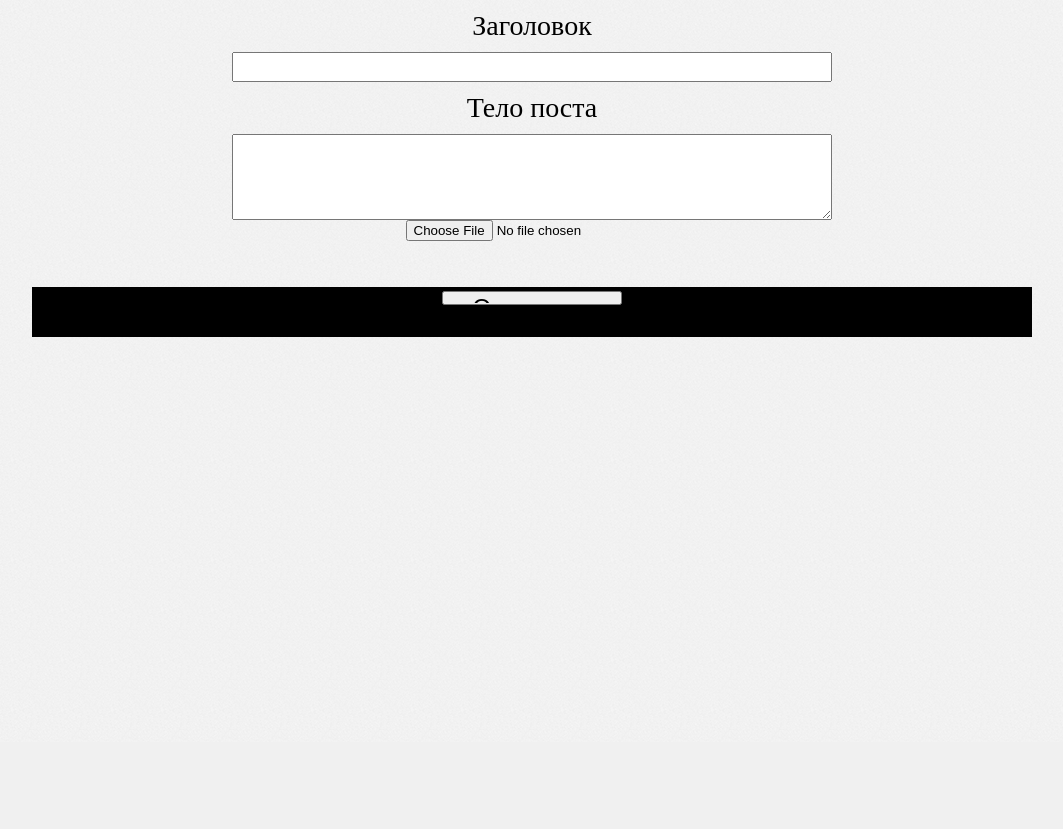
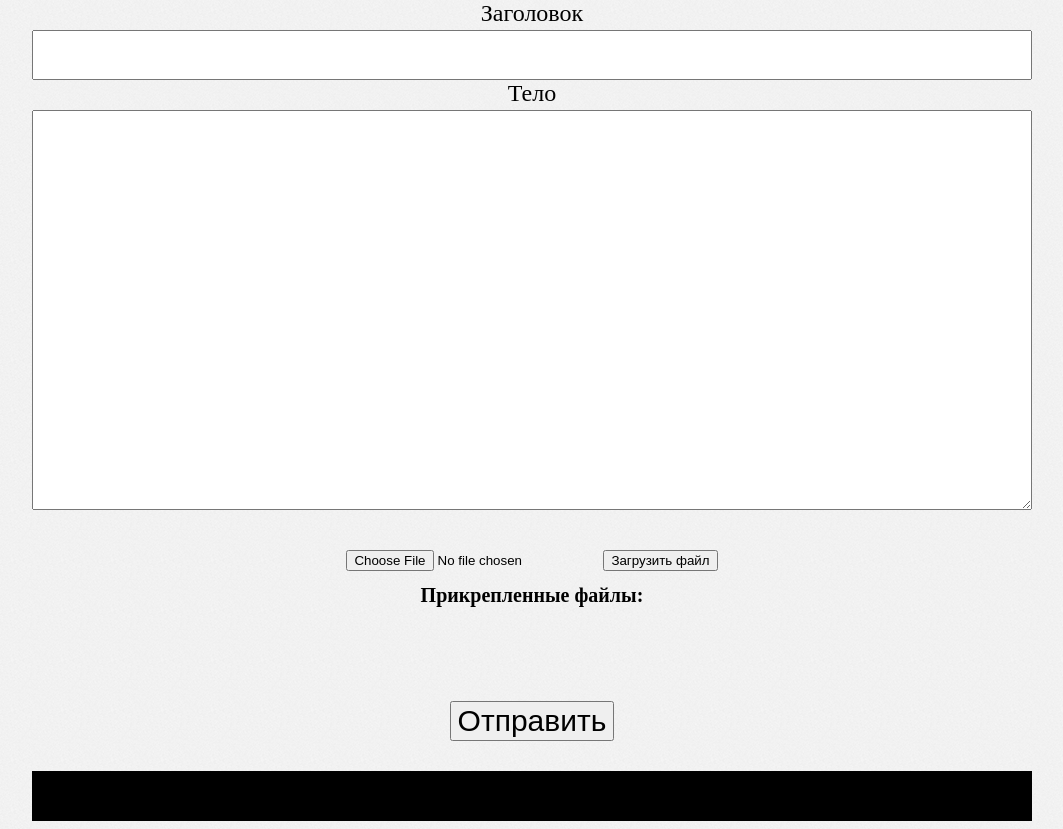
Before and after one commit to htorianik/pyiboard, a Flask app: template templates/post_constructor.html in a window 1280 px wide. Shown: the part 58-887 px from the top of the page, without its empty margins (108-1171 px from the left). Before the commit the page ends 395 px from the top, so only its background shows below. Run offline with Flask 2, Linux system fonts and the light colour scheme; the template is opened without the code that fills it, so the values that code supplies are empty; some web fonts are replaced.

Commit message:
update post constructor

```diff
--- a/resources/public/scripts/post_constructor.js
+++ b/resources/public/scripts/post_constructor.js
@@ -1,33 +1,59 @@
+var files_to_attach = [];
+var uploaded_files = undefined;
+
+const updateUploadedFiles = () => {
+    markup_to_append = "";
+    for(var i = 0; i < files_to_attach.length; i++)
+    {
+        uploaded_file = files_to_attach[i];
+        markup_to_append += `
+        <div class=\'uploaded-file\'>
+            <div class=\'uploaded-file-preview\'>
+                <a href=\'${uploaded_file.file_path}\'><img src=\'${uploaded_file.preview_path}\'></a>
+            </div>
+            <div></div>
+            <div class=\'uploaded-file-info\'>
+                ${uploaded_file.id}.${uploaded_file.ext} (${uploaded_file.info})
+                <input class='delete-btn' type='button' value='Удалить' onclick='delete_file(${uploaded_file.id})'>
+            </div>
+        </div>
+        `
+    }
+    uploaded_files.innerHTML = markup_to_append;
+}
+
+const delete_file = (id) => {
+    element = files_to_attach.find(val => val.id == id);
+    files_to_attach.splice(files_to_attach.indexOf(element), 1);
+    updateUploadedFiles()
+}
+
 window.addEventListener('load', () => {
 
-    const chosen_files = document.getElementById('chosen-files');
-    var files_to_attach = []
+    var chosen_files = document.getElementById('chosen-files');
+    var upload_btn = document.getElementById('upload-btn');
+    var file_input = document.getElementById('file-input');
+    uploaded_files = document.getElementById('uploaded-files');
 
     document.getElementById('submit-button').addEventListener('click', ()=>{
+        const parent_post_id = get_query_arg('parent_post_id');
+        const head = document.getElementById('head-input').value;
+        const body = document.getElementById('body-input').value.replace (/[\n\r]/g, 'u[nl]').replace (/\s{2,}/g, 'u[nl]')
 
-        const parent_post_id = get_query_arg('parent_post_id');
-        const head = document.getElementById('head-field').value;
-        const body = document.getElementById('body-field').value.replace (/[\n\r]/g, 'u[nl]').replace (/\s{2,}/g, 'u[nl]')
+        ids_to_attach = files_to_attach.map(file => file.id)
 
         if(parent_post_id == -1) {
             document.location.href = get_board_determinate_suffix() +
-                `/make_thread_post?head=${head}&body=${body}&files=[${files_to_attach}]`;
+                `/make_thread_post?head=${head}&body=${body}&files=[${ids_to_attach}]`;
         } else {
             document.location.href = get_board_determinate_suffix() +
-               `/make_post?head=${head}&body=${body}&parent_post_id=${parent_post_id}&files=[${files_to_attach}]`;
+               `/make_post?head=${head}&body=${body}&parent_post_id=${parent_post_id}&files=[${ids_to_attach}]`;
         }
-
     });
 
     const uploadFile = (file) => {
-
         var data = new FormData();
         data.append('file', file);
-
-        url_suffix = '';
-        content_type = '';
-        ext = file.name.split('.')[file.name.split('.').length - 1];
-
         fetch(`${get_board_determinate_suffix()}/upload`, {
             method: 'POST',
             body: data
@@ -37,15 +63,14 @@ window.addEventListener('load', () => {
             res => {
                 if(res["Response"] == "OK")
                 {
-                    chosen_files.innerHTML += `<img class='file' src='${res["filename"]}'>`;
-                    files_to_attach.push(res["id"]);
-                    console.log(files_to_attach)
+                    files_to_attach.push(res.file);
+                    updateUploadedFiles();
                 }
             }
         )
     }
 
-    document.getElementById('file-field').addEventListener('change', ()=>{
-        uploadFile(document.getElementById('file-field').files[0]);
+    upload_btn.addEventListener('click', () => {
+        uploadFile(file_input.files[0]);
     });
 });
--- a/resources/public/styles/constructor.css
+++ /dev/null
@@ -1,40 +0,0 @@
-.creating-form {
-    position: relative;
-    text-align: center;
-    width: 60%;
-    display: block;
-    margin: auto;
-}
-
-.body-field {
-    width: 100%;
-    display: block;
-    margin: auto;
-    height: 30%;
-    font-size: 18px;
-}
-
-.head-field {
-    width: 100%;
-    font-size: 24px;
-    height: 30px;
-}
-
-.submit-button {
-    margin-top: 30px;
-    width: 30%;
-    font-size: 24px;
-    height: 5%;
-}
-
-.field-title {
-    font-size: 28px;
-    padding: 10px;
-}
-
-.files-area {
-    margin-left: 20px;
-    margin-top: 20px;
-    width: 40%;
-    background-color: grey;
-}
--- a/resources/public/styles/fonts.css
+++ b/resources/public/styles/fonts.css
@@ -2,26 +2,26 @@
     font-family: "Proxima Nova";
     font-style: normal;
     font-weight: normal;
-    src: url('/public/fonts/ProximaNova-Regular.ttf');
+    src: url('/files/public/fonts/ProximaNova-Regular.ttf');
 }
 
 @font-face {
     font-family: "Proxima Nova";
     font-style: italic;
     font-weight: normal;
-    src: url('/public/fonts/ProximaNova-RegularIt.ttf');
+    src: url('/files/public/fonts/ProximaNova-RegularIt.ttf');
 }
 
 @font-face {
     font-family: "Proxima Nova";
     font-style: normal;
     font-weight: bold;
-    src: url('/public/fonts/ProximaNova-Bold.ttf');
+    src: url('/files/public/fonts/ProximaNova-Bold.ttf');
 }
 
 @font-face {
     font-family: "Proxima Nova";
     font-style: italic;
     font-weight: bold;
-    src: url('/public/fonts/ProximaNova-BoldIt.ttf');
+    src: url('/files/public/fonts/ProximaNova-BoldIt.ttf');
 }
--- a/resources/public/styles/post.css
+++ b/resources/public/styles/post.css
@@ -79,7 +79,7 @@
 
 .post .file-info {
     color: grey;
-    font-size: 10px;
+    font-size: 12px;
 }
 
 .post .info {
--- /dev/null
+++ b/resources/public/styles/post_constructor.css
@@ -0,0 +1,68 @@
+#post-constructor {
+    display: grid;
+    width: 100%;
+    grid-template-rows: 30px 50px 30px 400px auto 150px;
+    grid-template-columns: 100%;
+    grid-template-areas:
+    "head"
+    "head-input"
+    "body"
+    "body-input"
+    "files-input"
+    "sumbit-button";
+}
+
+#body, #head {
+    justify-self: center;
+    font-size: 24px;
+}
+
+#head-input {
+    font-size: 24px;
+}
+
+#body-input {
+    font-size: 20px;
+}
+
+#files-input {
+    margin-top: 40px;
+    justify-self: center;
+    justify-content: center;
+}
+
+#files-input h1 {
+    justify-self: center;
+    font-size: 20px;
+}
+
+#uploaded-files {
+    display: grid;
+    grid-row-gap: 10px;
+}
+
+.uploaded-file {
+    display: grid;
+    grid-template-columns: 200px 20px 300px;
+    grid-template-areas:
+    "preview . info";
+}
+
+.uploaded-file-preview img {
+    width: 200px;
+}
+
+.uploaded-file-info input {
+    margin-top: 5px;
+    width: 100%;
+}
+
+#submit-button-wrapper {
+    justify-self: center;
+    margin-top: 80px;
+}
+
+#submit-button {
+    justify-self: center;
+    font-size: 30px;
+}
--- a/src/engine/__init__.py
+++ b/src/engine/__init__.py
@@ -215,7 +215,4 @@ class Engine:
         db.session.add(filetracker)
         db.session.commit()
 
-        return {
-            'filename': filetracker.file_path,
-            'id': filetracker.id
-        }
+        return filetracker.dump_to_dict()
--- a/src/server/backend.py
+++ b/src/server/backend.py
@@ -154,7 +154,7 @@ get size of any file:
 def upload_handle(board_short):
     filedata = None
     try:
-        filedata = Engine.upload_file(request.files, board_short)
+        filetracker = Engine.upload_file(request.files, board_short)
     except Exception as exc:
         raise exc
         return jsonify({
@@ -162,7 +162,7 @@ def upload_handle(board_short):
         })
 
     res = {
-        'Response': 'OK'
+        'Response': 'OK',
+        'file': filetracker
     }
-    res.update(filedata)
     return jsonify(res)
--- a/templates/post_constructor.html
+++ b/templates/post_constructor.html
@@ -2,24 +2,25 @@
 
 {% block requirements %}
     <link rel='stylesheet' type='text/css' href='/files/public/styles/button.css'>
-    <link rel='stylesheet' type='text/css' href='/files/public/styles/constructor.css'>
+    <link rel='stylesheet' type='text/css' href='/files/public/styles/post.css'>
+    <link rel='stylesheet' type='text/css' href='/files/public/styles/post_constructor.css'>
     <script type='text/javascript' src='/files/public/scripts/post_constructor.js'></script>
 {% endblock %}
 
 {% block content %}
-    <div class='creating-form'>
-        <div class='field-title'> Заголовок </div>
-        <input class='head-field' id='head-field' type='text'>
-        <div class='field-title'> Тело поста </div>
-        <textarea class='body-field' id='body-field'></textarea>
+    <div id='post-constructor'>
+        <div id='head'>Заголовок</div>
+        <input id='head-input' type='text'>
+        <div id='body'>Тело</div>
+        <textarea id='body-input'></textarea>
+        <div id='files-input'>
+            <input type='file' id='file-input'>
+            <input type='button' id='upload-btn' value='Загрузить файл'>
+            <div><h1>Прикрепленные файлы:</h1></div>
+            <div id='uploaded-files'>
 
-        <input type='file' class='midnight-blue-flat-button' id='file-field'>
-
-        <div class='files-area' id='files-area'>
+            </div>
         </div>
-
-        <div id='chosen-files'></div>
-
-        <input class='midnight-blue-flat-button submit-button' id='submit-button' type='button' value='Отправить'>
+        <div id='submit-button-wrapper'><input type='button' id='submit-button' value='Отправить'></div>
     </div>
 {% endblock %}
```
